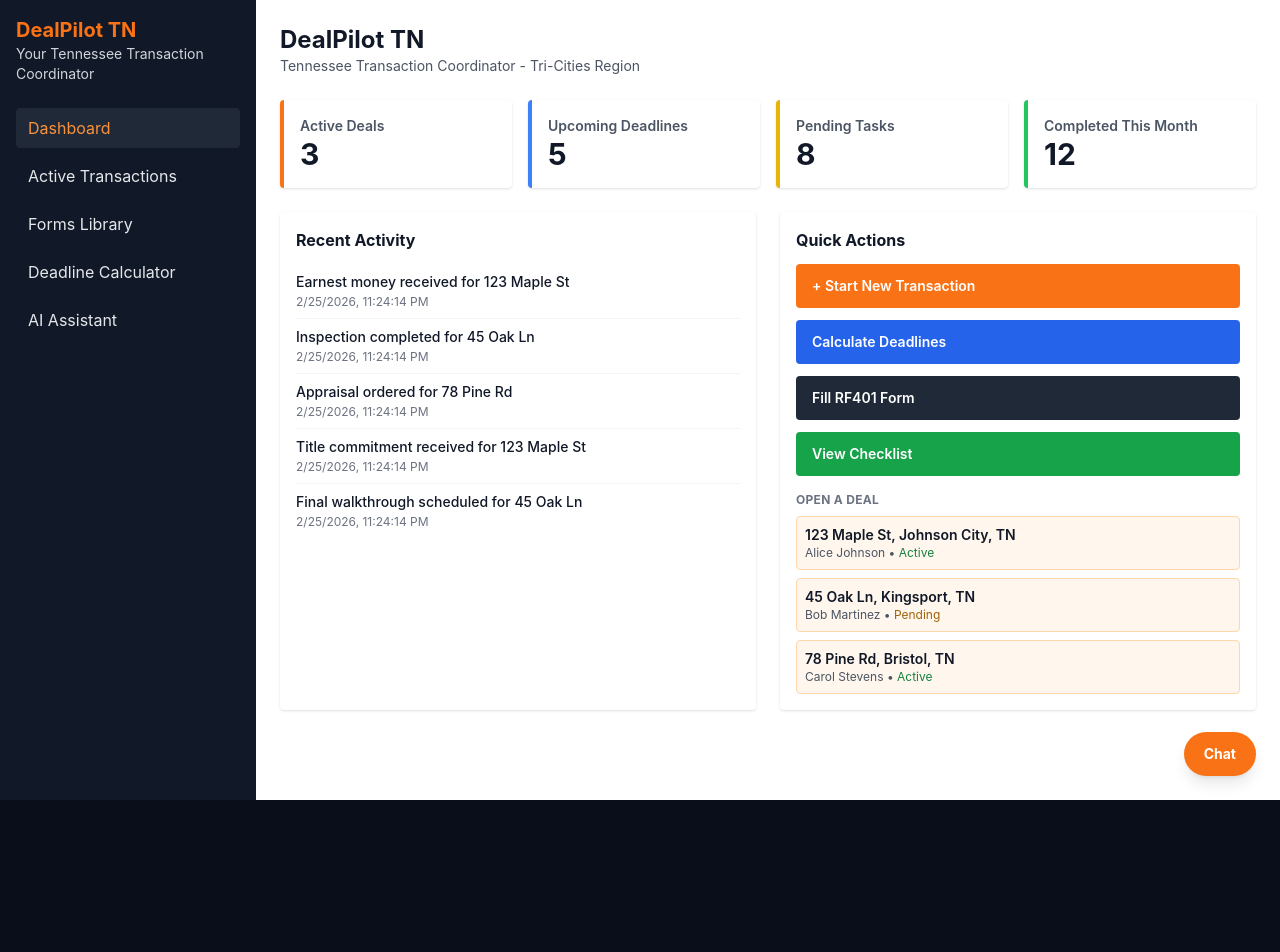
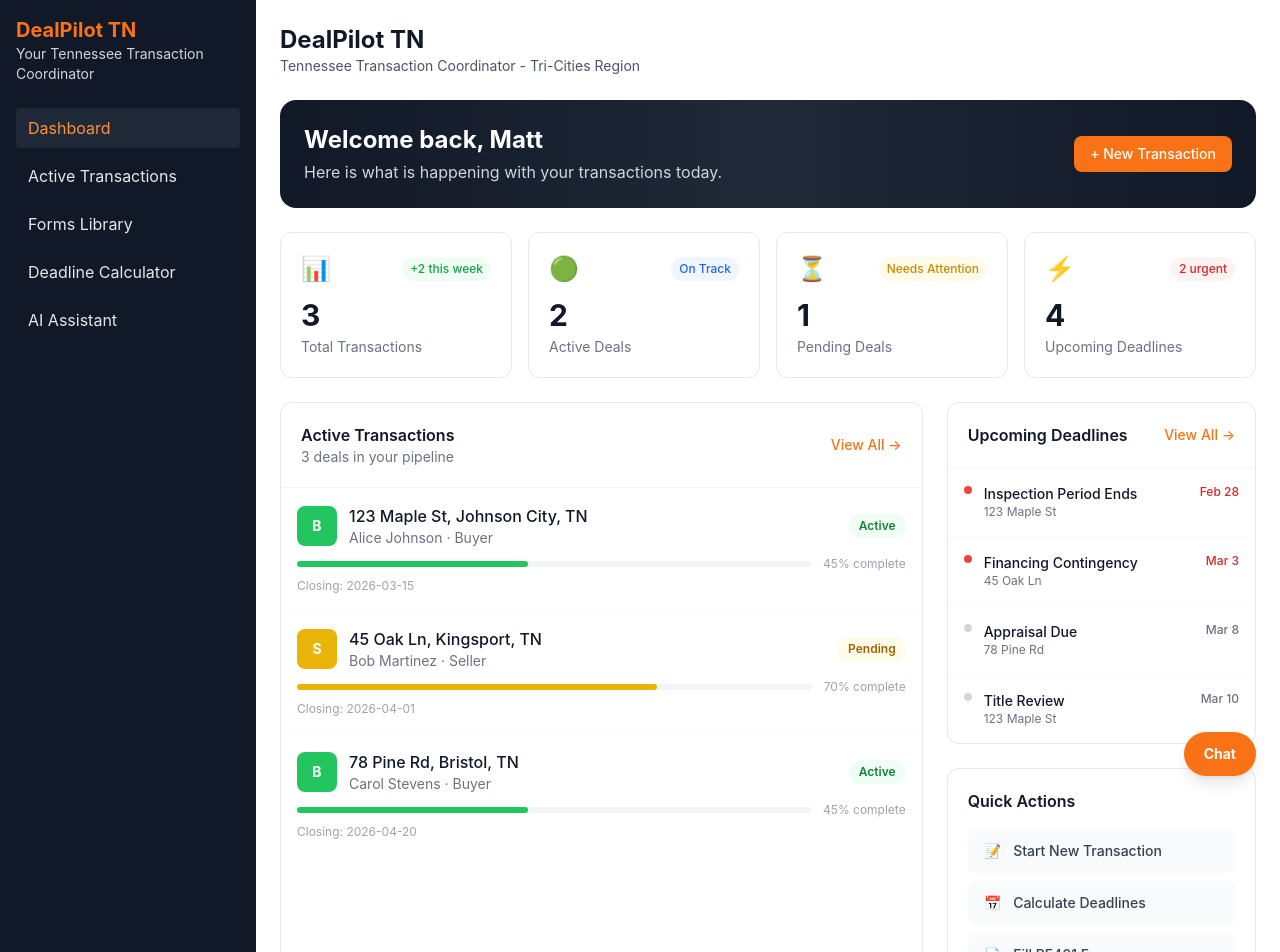
Before and after one commit to mbright4497/dealpilot-tn, a Next.js app in the folder dealpilot-tn/web/: page /chat in a window 1280 px wide. Shown: the top 952 px of the page. Before the commit the page ends 800 px from the top, so only its background shows below. Built offline with nearby package versions, Linux system fonts and the light colour scheme.

Commit message:
feat: redesign Dashboard with professional UI inspired by ListedKit

```diff
--- a/dealpilot-tn/web/src/components/TCDashboard.tsx
+++ b/dealpilot-tn/web/src/components/TCDashboard.tsx
@@ -6,6 +6,9 @@ interface Transaction {
   address: string
   client: string
   status: string
+  type?: string
+  binding?: string
+  closing?: string
 }
 
 interface Props {
@@ -16,112 +19,215 @@ interface Props {
 }
 
 export default function TCDashboard({ transactions = [], onOpenDeal, onViewChecklist, onNavigate }: Props) {
-  const stats = { activeDeals: transactions.length || 3, upcomingDeadlines: 5, pendingTasks: 8, completed: 12 }
+  const active = transactions.filter(t => t.status === 'Active').length
+  const pending = transactions.filter(t => t.status === 'Pending').length
+  const total = transactions.length
+
   const activities = [
-    'Earnest money received for 123 Maple St',
-    'Inspection completed for 45 Oak Ln',
-    'Appraisal ordered for 78 Pine Rd',
-    'Title commitment received for 123 Maple St',
-    'Final walkthrough scheduled for 45 Oak Ln',
+    { text: 'Earnest money received for 123 Maple St', time: '2 hours ago', icon: '💰' },
+    { text: 'Inspection completed for 45 Oak Ln', time: '4 hours ago', icon: '🔍' },
+    { text: 'Appraisal ordered for 78 Pine Rd', time: '6 hours ago', icon: '📋' },
+    { text: 'Title commitment received for 123 Maple St', time: '1 day ago', icon: '📄' },
+    { text: 'Final walkthrough scheduled for 45 Oak Ln', time: '1 day ago', icon: '🏠' },
   ]
 
-  function handleStartNewTransaction() {
-    if (onNavigate) onNavigate('transactions')
-  }
-
-  function handleCalculateDeadlines() {
-    if (onNavigate) onNavigate('deadlines')
-  }
-
-  function handleFillRF401() {
-    if (onNavigate) onNavigate('forms')
-  }
-
-  function handleViewChecklist() {
-    if (transactions.length > 0 && onOpenDeal) {
-      onOpenDeal(transactions[0].id)
-    } else if (onViewChecklist) {
-      onViewChecklist(1)
-    }
-  }
+  const upcomingDeadlines = [
+    { task: 'Inspection Period Ends', deal: '123 Maple St', date: 'Feb 28', urgent: true },
+    { task: 'Financing Contingency', deal: '45 Oak Ln', date: 'Mar 3', urgent: true },
+    { task: 'Appraisal Due', deal: '78 Pine Rd', date: 'Mar 8', urgent: false },
+    { task: 'Title Review', deal: '123 Maple St', date: 'Mar 10', urgent: false },
+  ]
 
   return (
+    <div className="space-y-6">
+      {/* Welcome Banner */}
+      <div className="bg-gradient-to-r from-gray-900 via-gray-800 to-gray-900 rounded-2xl p-6 text-white">
+        <div className="flex items-center justify-between">
           <div>
-      <div className="grid grid-cols-4 gap-4 mb-6">
-        <div className="p-4 bg-white shadow rounded border-l-4 border-orange-500 cursor-pointer hover:shadow-md transition-shadow" onClick={() => onNavigate && onNavigate('transactions')}>
-          <div className="text-sm font-semibold text-gray-600">Active Deals</div>
-          <div className="text-3xl font-bold text-gray-900">{stats.activeDeals}</div>
+            <h2 className="text-2xl font-bold">Welcome back, Matt</h2>
+            <p className="text-gray-300 mt-1">Here is what is happening with your transactions today.</p>
           </div>
-        <div className="p-4 bg-white shadow rounded border-l-4 border-blue-500 cursor-pointer hover:shadow-md transition-shadow" onClick={() => onNavigate && onNavigate('deadlines')}>
-          <div className="text-sm font-semibold text-gray-600">Upcoming Deadlines</div>
-          <div className="text-3xl font-bold text-gray-900">{stats.upcomingDeadlines}</div>
-        </div>
-        <div className="p-4 bg-white shadow rounded border-l-4 border-yellow-500">
-          <div className="text-sm font-semibold text-gray-600">Pending Tasks</div>
-          <div className="text-3xl font-bold text-gray-900">{stats.pendingTasks}</div>
-        </div>
-        <div className="p-4 bg-white shadow rounded border-l-4 border-green-500">
-          <div className="text-sm font-semibold text-gray-600">Completed This Month</div>
-          <div className="text-3xl font-bold text-gray-900">{stats.completed}</div>
+          <div className="hidden sm:flex items-center gap-3">
+            <button
+              onClick={() => onNavigate && onNavigate('transactions')}
+              className="px-4 py-2 bg-orange-500 text-white rounded-lg hover:bg-orange-600 transition-all font-medium text-sm"
+            >+ New Transaction</button>
           </div>
         </div>
-      <div className="grid grid-cols-2 gap-6">
-        <div className="bg-white p-4 shadow rounded">
-          <h3 className="font-bold text-gray-900 mb-3 text-base">Recent Activity</h3>
-          <ul className="text-sm text-gray-800">
-            {activities.map((a, i) => (
-              <li key={i} className="py-2 border-b border-gray-100 last:border-0">
-                <span className="font-medium text-gray-900">{a}</span>
-                <div className="text-xs text-gray-500 mt-0.5">{new Date().toLocaleString()}</div>
-              </li>
-            ))}
-          </ul>
       </div>
-        <div className="bg-white p-4 shadow rounded">
-          <h3 className="font-bold text-gray-900 mb-3 text-base">Quick Actions</h3>
-          <div className="space-y-3">
+
+      {/* Stats Row */}
+      <div className="grid grid-cols-2 lg:grid-cols-4 gap-4">
+        <div className="bg-white rounded-xl border border-gray-200 p-5 hover:shadow-md transition-shadow">
+          <div className="flex items-center justify-between mb-3">
+            <span className="text-2xl">📊</span>
+            <span className="text-xs font-medium px-2 py-1 rounded-full bg-green-50 text-green-600">+2 this week</span>
+          </div>
+          <p className="text-3xl font-bold text-gray-900">{total}</p>
+          <p className="text-sm text-gray-500 mt-1">Total Transactions</p>
+        </div>
+        <div className="bg-white rounded-xl border border-gray-200 p-5 hover:shadow-md transition-shadow">
+          <div className="flex items-center justify-between mb-3">
+            <span className="text-2xl">🟢</span>
+            <span className="text-xs font-medium px-2 py-1 rounded-full bg-blue-50 text-blue-600">On Track</span>
+          </div>
+          <p className="text-3xl font-bold text-gray-900">{active}</p>
+          <p className="text-sm text-gray-500 mt-1">Active Deals</p>
+        </div>
+        <div className="bg-white rounded-xl border border-gray-200 p-5 hover:shadow-md transition-shadow">
+          <div className="flex items-center justify-between mb-3">
+            <span className="text-2xl">⏳</span>
+            <span className="text-xs font-medium px-2 py-1 rounded-full bg-yellow-50 text-yellow-600">Needs Attention</span>
+          </div>
+          <p className="text-3xl font-bold text-gray-900">{pending}</p>
+          <p className="text-sm text-gray-500 mt-1">Pending Deals</p>
+        </div>
+        <div className="bg-white rounded-xl border border-gray-200 p-5 hover:shadow-md transition-shadow">
+          <div className="flex items-center justify-between mb-3">
+            <span className="text-2xl">⚡</span>
+            <span className="text-xs font-medium px-2 py-1 rounded-full bg-red-50 text-red-600">2 urgent</span>
+          </div>
+          <p className="text-3xl font-bold text-gray-900">{upcomingDeadlines.length}</p>
+          <p className="text-sm text-gray-500 mt-1">Upcoming Deadlines</p>
+        </div>
+      </div>
+
+      <div className="grid grid-cols-1 lg:grid-cols-3 gap-6">
+        {/* Active Transactions */}
+        <div className="lg:col-span-2 bg-white rounded-xl border border-gray-200">
+          <div className="flex items-center justify-between p-5 border-b border-gray-100">
+            <div>
+              <h3 className="font-semibold text-gray-900">Active Transactions</h3>
+              <p className="text-sm text-gray-500">{total} deals in your pipeline</p>
+            </div>
             <button
-              onClick={handleStartNewTransaction}
-              className="w-full p-3 bg-orange-500 text-white rounded hover:bg-orange-600 transition-colors font-semibold text-sm text-left px-4"
-            >
-              + Start New Transaction
-            </button>
-            <button
-              onClick={handleCalculateDeadlines}
-              className="w-full p-3 bg-blue-600 text-white rounded hover:bg-blue-700 transition-colors font-semibold text-sm text-left px-4"
-            >
-              Calculate Deadlines
-            </button>
-            <button
-              onClick={handleFillRF401}
-              className="w-full p-3 bg-gray-800 text-white rounded hover:bg-gray-900 transition-colors font-semibold text-sm text-left px-4"
-            >
-              Fill RF401 Form
-            </button>
-            <button
-              onClick={handleViewChecklist}
-              className="w-full p-3 bg-green-600 text-white rounded hover:bg-green-700 transition-colors font-semibold text-sm text-left px-4"
-            >
-              View Checklist
-            </button>
+              onClick={() => onNavigate && onNavigate('transactions')}
+              className="text-sm text-orange-500 hover:text-orange-600 font-medium"
+            >View All &rarr;</button>
           </div>
-          {transactions.length > 0 && (
-            <div className="mt-4">
-              <h4 className="text-xs font-bold text-gray-500 uppercase tracking-wide mb-2">Open a Deal</h4>
-              <div className="space-y-2">
-                {transactions.map(tx => (
-                  <button
+          <div className="divide-y divide-gray-50">
+            {transactions.map(tx => {
+              const progress = tx.status === 'Active' ? 45 : tx.status === 'Pending' ? 70 : 100
+              return (
+                <div
                   key={tx.id}
                   onClick={() => onOpenDeal && onOpenDeal(tx.id)}
-                    className="w-full p-2 text-left bg-orange-50 border border-orange-200 rounded hover:bg-orange-100 transition-colors"
+                  className="p-4 hover:bg-gray-50 cursor-pointer transition-colors"
                 >
-                    <div className="text-sm font-semibold text-gray-900">{tx.address}</div>
-                    <div className="text-xs text-gray-600">{tx.client} &bull; <span className={tx.status === 'Active' ? 'text-green-700' : 'text-yellow-700'}>{tx.status}</span></div>
-                  </button>
+                  <div className="flex items-center justify-between mb-2">
+                    <div className="flex items-center gap-3">
+                      <div className={`w-10 h-10 rounded-lg flex items-center justify-center text-white text-sm font-bold ${
+                        tx.status === 'Active' ? 'bg-green-500' :
+                        tx.status === 'Pending' ? 'bg-yellow-500' : 'bg-gray-400'
+                      }`}>
+                        {tx.type === 'Buyer' ? 'B' : tx.type === 'Seller' ? 'S' : '?'}
+                      </div>
+                      <div>
+                        <p className="font-medium text-gray-900">{tx.address}</p>
+                        <p className="text-sm text-gray-500">{tx.client} &middot; {tx.type || 'Transaction'}</p>
+                      </div>
+                    </div>
+                    <span className={`text-xs font-semibold px-2.5 py-1 rounded-full ${
+                      tx.status === 'Active' ? 'bg-green-50 text-green-700' :
+                      tx.status === 'Pending' ? 'bg-yellow-50 text-yellow-700' :
+                      'bg-gray-100 text-gray-600'
+                    }`}>{tx.status}</span>
+                  </div>
+                  <div className="flex items-center gap-3">
+                    <div className="flex-1 bg-gray-100 rounded-full h-1.5">
+                      <div
+                        className={`h-1.5 rounded-full transition-all ${
+                          tx.status === 'Active' ? 'bg-green-500' :
+                          tx.status === 'Pending' ? 'bg-yellow-500' : 'bg-gray-400'
+                        }`}
+                        style={{ width: `${progress}%` }}
+                      />
+                    </div>
+                    <span className="text-xs text-gray-400 whitespace-nowrap">{progress}% complete</span>
+                  </div>
+                  {tx.closing && (
+                    <p className="text-xs text-gray-400 mt-1.5">Closing: {tx.closing}</p>
+                  )}
+                </div>
+              )
+            })}
+          </div>
+        </div>
+
+        {/* Right Column */}
+        <div className="space-y-6">
+          {/* Upcoming Deadlines */}
+          <div className="bg-white rounded-xl border border-gray-200">
+            <div className="flex items-center justify-between p-5 border-b border-gray-100">
+              <h3 className="font-semibold text-gray-900">Upcoming Deadlines</h3>
+              <button
+                onClick={() => onNavigate && onNavigate('deadlines')}
+                className="text-sm text-orange-500 hover:text-orange-600 font-medium"
+              >View All &rarr;</button>
+            </div>
+            <div className="divide-y divide-gray-50">
+              {upcomingDeadlines.map((d, i) => (
+                <div key={i} className="p-4 flex items-start gap-3">
+                  <div className={`mt-0.5 w-2 h-2 rounded-full flex-shrink-0 ${d.urgent ? 'bg-red-500' : 'bg-gray-300'}`} />
+                  <div className="flex-1 min-w-0">
+                    <p className="text-sm font-medium text-gray-900 truncate">{d.task}</p>
+                    <p className="text-xs text-gray-500">{d.deal}</p>
+                  </div>
+                  <span className={`text-xs font-medium whitespace-nowrap ${d.urgent ? 'text-red-600' : 'text-gray-500'}`}>{d.date}</span>
+                </div>
               ))}
             </div>
           </div>
-          )}
+
+          {/* Quick Actions */}
+          <div className="bg-white rounded-xl border border-gray-200 p-5">
+            <h3 className="font-semibold text-gray-900 mb-4">Quick Actions</h3>
+            <div className="space-y-2">
+              <button
+                onClick={() => onNavigate && onNavigate('transactions')}
+                className="w-full flex items-center gap-3 px-4 py-3 rounded-lg bg-gray-50 hover:bg-orange-50 hover:text-orange-600 transition-colors text-sm font-medium text-gray-700"
+              >
+                <span>📝</span> Start New Transaction
+              </button>
+              <button
+                onClick={() => onNavigate && onNavigate('deadlines')}
+                className="w-full flex items-center gap-3 px-4 py-3 rounded-lg bg-gray-50 hover:bg-blue-50 hover:text-blue-600 transition-colors text-sm font-medium text-gray-700"
+              >
+                <span>📅</span> Calculate Deadlines
+              </button>
+              <button
+                onClick={() => onNavigate && onNavigate('forms')}
+                className="w-full flex items-center gap-3 px-4 py-3 rounded-lg bg-gray-50 hover:bg-green-50 hover:text-green-600 transition-colors text-sm font-medium text-gray-700"
+              >
+                <span>📄</span> Fill RF401 Form
+              </button>
+              <button
+                onClick={() => onNavigate && onNavigate('checklist')}
+                className="w-full flex items-center gap-3 px-4 py-3 rounded-lg bg-gray-50 hover:bg-purple-50 hover:text-purple-600 transition-colors text-sm font-medium text-gray-700"
+              >
+                <span>✅</span> View Checklists
+              </button>
+            </div>
+          </div>
+        </div>
+      </div>
+
+      {/* Recent Activity */}
+      <div className="bg-white rounded-xl border border-gray-200">
+        <div className="p-5 border-b border-gray-100">
+          <h3 className="font-semibold text-gray-900">Recent Activity</h3>
+          <p className="text-sm text-gray-500">Latest updates across all your transactions</p>
+        </div>
+        <div className="divide-y divide-gray-50">
+          {activities.map((a, i) => (
+            <div key={i} className="px-5 py-3.5 flex items-center gap-4 hover:bg-gray-50 transition-colors">
+              <span className="text-lg">{a.icon}</span>
+              <div className="flex-1">
+                <p className="text-sm text-gray-900">{a.text}</p>
+              </div>
+              <span className="text-xs text-gray-400 whitespace-nowrap">{a.time}</span>
+            </div>
+          ))}
         </div>
       </div>
     </div>
```
Lines whose indentation alone changed are shown as unchanged.
